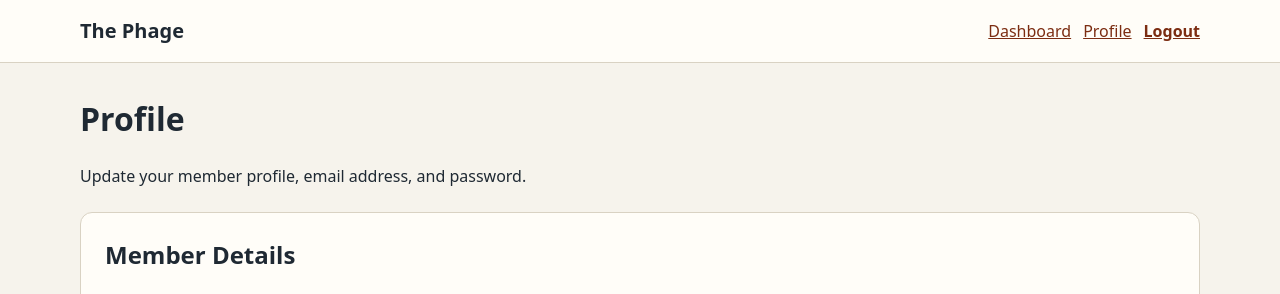
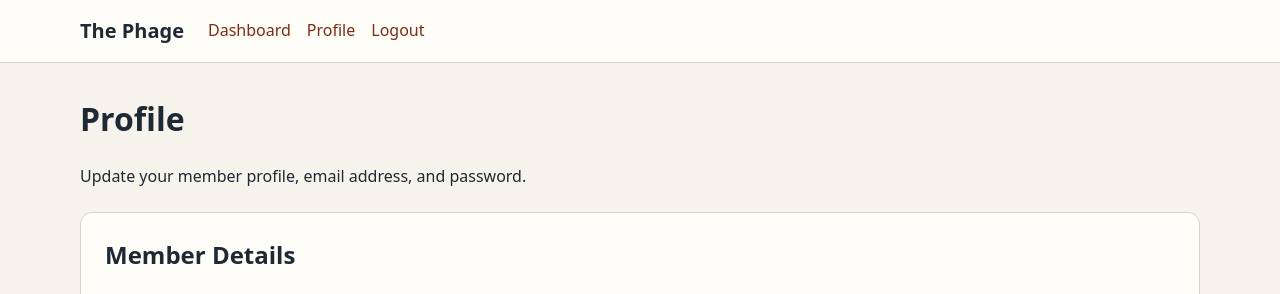
Before and after one commit to ESGreen/phage-novo-monolith, a Django app: page /profile/ in a window 1280 px wide. Shown: the top 294 px of the page. Run offline with Django 5.2, Linux system fonts and the light colour scheme; the visitor is signed in with stand-in values (Sample User, id 1); data comes from the database, SQL or seed files in the repository; data that the repository does not hold is empty; parts of the project's set-up code (start-up, migrations or seed data) failed here and were passed over.

Commit message:
Now with style

```diff
--- a/accounts/views.py
+++ b/accounts/views.py
@@ -7,6 +7,7 @@ from django.contrib.auth.forms import PasswordChangeForm
 from django.http import HttpRequest, HttpResponse, HttpResponseRedirect
 from django.shortcuts import redirect, render
 from django.utils.http import url_has_allowed_host_and_scheme
+from django.views.decorators.http import require_POST
 
 from .forms import EmailAuthenticationForm, ProfileForm
 from .permissions import member_required
@@ -44,6 +45,7 @@ def login_view(request: HttpRequest) -> HttpResponse:
     )
 
 
+@require_POST
 def logout_view(request: HttpRequest) -> HttpResponseRedirect:
     logout(request)
     return redirect(settings.LOGOUT_REDIRECT_URL)
--- a/static/css/site.css
+++ b/static/css/site.css
@@ -55,8 +55,9 @@ button:focus {
 .site-header__inner {
   align-items: center;
   display: flex;
-  gap: 1rem;
-  justify-content: space-between;
+  flex-wrap: wrap;
+  gap: 1rem 1.5rem;
+  justify-content: flex-start;
   margin: 0 auto;
   max-width: 72rem;
   padding: 1rem;
@@ -73,24 +74,39 @@ button:focus {
   align-items: center;
   display: flex;
   flex-wrap: wrap;
-  gap: 0.75rem;
+  gap: 0.5rem 1rem;
 }
 
 .logout-form {
+  align-items: center;
+  display: flex;
   margin: 0;
 }
 
-.link-button {
+.nav-link,
+.nav-link-button {
   background: transparent;
   color: var(--accent);
+  display: inline-flex;
+  line-height: 1.2;
   padding: 0;
+  text-decoration: none;
+}
+
+.nav-link:hover,
+.nav-link:focus,
+.nav-link-button:hover,
+.nav-link-button:focus {
+  background: transparent;
+  color: var(--accent-dark);
   text-decoration: underline;
 }
 
-.link-button:hover,
-.link-button:focus {
-  background: transparent;
-  color: var(--accent-dark);
+.nav-link-button {
+  border: 0;
+  border-radius: 0;
+  cursor: pointer;
+  font-weight: inherit;
 }
 
 .page-shell {
@@ -318,12 +334,6 @@ td {
 @media (max-width: 700px) {
   .site-header__inner {
     align-items: flex-start;
-    flex-direction: column;
-  }
-
-  .member-nav {
-    align-items: flex-start;
-    flex-direction: column;
   }
 
   .form-grid {
--- a/templates/member_base.html
+++ b/templates/member_base.html
@@ -6,14 +6,14 @@
       <a class="site-title" href="/dashboard/">The Phage</a>
       <nav class="member-nav" aria-label="Member navigation">
         {% for item in root_menu_items %}
-          <a href="{{ item.url }}">{{ item.label }}</a>
+          <a class="nav-link" href="{{ item.url }}">{{ item.label }}</a>
         {% empty %}
-          <a href="/dashboard/">Dashboard</a>
-          <a href="{% url 'accounts:profile' %}">Profile</a>
+          <a class="nav-link" href="/dashboard/">Dashboard</a>
+          <a class="nav-link" href="{% url 'accounts:profile' %}">Profile</a>
         {% endfor %}
         <form class="logout-form" method="post" action="{% url 'accounts:logout' %}">
           {% csrf_token %}
-          <button class="link-button" type="submit">Logout</button>
+          <button class="nav-link-button" type="submit">Logout</button>
         </form>
       </nav>
     </div>
--- a/thephage/settings.py
+++ b/thephage/settings.py
@@ -101,6 +101,7 @@ USE_TZ = True
 
 STATIC_URL = "/static/"
 STATIC_ROOT = CONFIG.paths.static_root
+STATICFILES_DIRS = [BASE_DIR / "static"]
 MEDIA_URL = "/media/"
 MEDIA_ROOT = CONFIG.paths.media_root
 PUBLIC_ROOT = CONFIG.paths.public_root
```
Also changed, not shown: templates/admin_base.html (+9 -9 lines), 1 other file.
